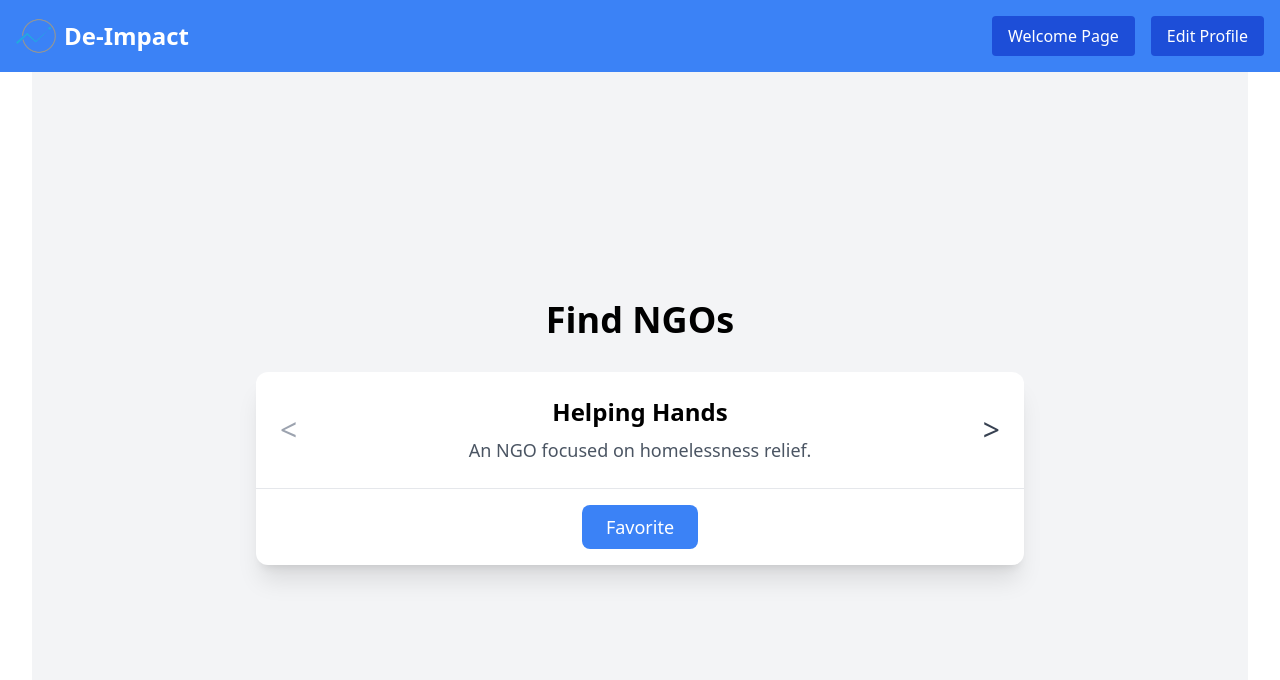
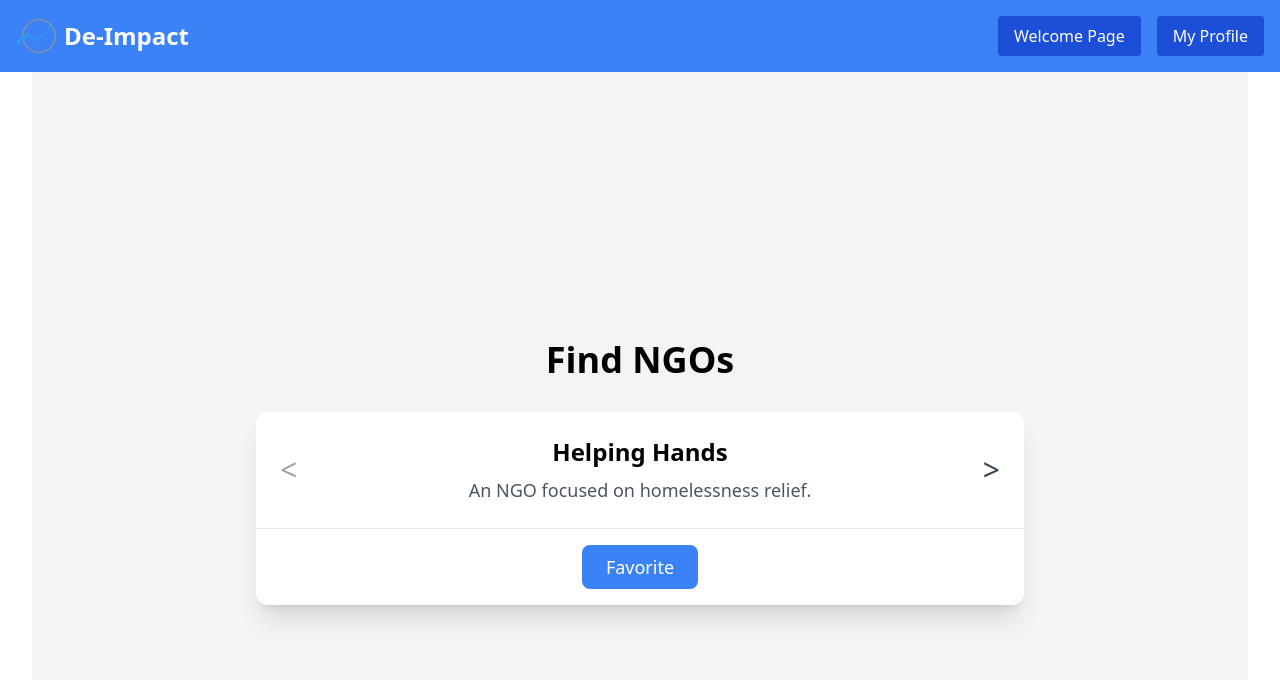
Before and after one commit to cfgdelaware24/Team-10, a React (Vite) app in the folder frontend/: page /FindNGOs in a window 1280 px wide. Shown: the top 680 px of the page. Built offline with nearby package versions, Linux system fonts and the light colour scheme.

Commit message:
Added the ability to navigate back to My profile from the FindNGO page

```diff
--- a/frontend/src/FindNGOs.tsx
+++ b/frontend/src/FindNGOs.tsx
@@ -1,5 +1,5 @@
 import React, { useState } from 'react';
-import { useNavigate } from 'react-router-dom';
+import { useNavigate, useLocation } from 'react-router-dom';
 import axios from 'axios'; // Import axios for API requests
 import SpurImpactLogo from './SpurImpactLogo.png'; // Adjust the path for image logo
 
@@ -8,12 +8,13 @@ interface NGO {
   name: string;
   description: string;
   details: string;
-  positionId: number; // Add positionId to match the API requirements
-  professionalId: number; // Add professionalId to match the API requirements
+  positionId: number;
+  professionalId: number;
 }
 
 const FindNGOs: React.FC = () => {
   const navigate = useNavigate();
+  const location = useLocation(); // To determine the current route
 
   const [currentIndex, setCurrentIndex] = useState(0);
   const [isFlipped, setIsFlipped] = useState(false);
@@ -24,22 +25,22 @@ const FindNGOs: React.FC = () => {
       name: 'Helping Hands',
       description: 'An NGO focused on homelessness relief.',
       details: 'Based in Wilmington, Delaware. Established in 2010. Focus areas include advocacy and providing shelter.',
-      positionId: 1, // Sample positionId
-      professionalId: 101, // Sample professionalId
+      positionId: 1,
+      professionalId: 101,
     },
     {
       name: 'Green Earth Initiative',
       description: 'Focused on environmental protection.',
       details: 'Operating globally since 2005. Works on reforestation and climate change awareness.',
-      positionId: 2, // Sample positionId
-      professionalId: 102, // Sample professionalId
+      positionId: 2,
+      professionalId: 102,
     },
     {
       name: 'Teach for Change',
       description: 'Dedicated to providing education to underserved communities.',
       details: 'Established in 2015, focusing on rural areas with limited access to quality education.',
-      positionId: 3, // Sample positionId
-      professionalId: 103, // Sample professionalId
+      positionId: 3,
+      professionalId: 103,
     },
   ];
 
@@ -49,7 +50,7 @@ const FindNGOs: React.FC = () => {
 
   const handleLikePosition = async (positionId: number, professionalId: number) => {
     try {
-      await axios.post(`/positions/${positionId}/like/${professionalId}`);
+      await axios.post(`http://your-api-base-url/positions/${positionId}/like/${professionalId}`);
       console.log(`Liked position ${positionId} by professional ${professionalId}`);
     } catch (error) {
       console.error('Error liking position:', error);
@@ -84,6 +85,9 @@ const FindNGOs: React.FC = () => {
     handleTop(ngosData[currentIndex]);
   };
 
+  // Function to determine if the given path matches the current location
+  const isActive = (path: string) => location.pathname === path;
+
   return (
     <div className="flex flex-col items-center justify-center min-h-screen bg-gray-100 p-4">
       {/* Navigation bar */}
@@ -98,22 +102,27 @@ const FindNGOs: React.FC = () => {
         <div className="space-x-4">
           {/* Button to navigate to welcome page */}
           <button
-            className="text-white bg-blue-700 px-4 py-2 rounded hover:bg-blue-600"
+            className={`px-4 py-2 rounded hover:bg-blue-600 ${
+              isActive('/WelcomePage') ? 'bg-blue-800 text-white' : 'bg-blue-700 text-white'
+            }`}
             onClick={() => navigate('/WelcomePage')}
           >
             Welcome Page
           </button>
 
-          {/* Button to navigate to edit profile for NGO */}
+          {/* Button to navigate to profile page */}
           <button
-            className="text-white bg-blue-700 px-4 py-2 rounded hover:bg-blue-600"
-            onClick={() => navigate('/ProfApplications')}
+            className={`px-4 py-2 rounded hover:bg-blue-600 ${
+              isActive('/ProfProfilePage') ? 'bg-blue-800 text-white' : 'bg-blue-700 text-white'
+            }`}
+            onClick={() => navigate('/ProfProfilePage')}
           >
-            Edit Profile
+            My Profile
           </button>
         </div>
       </div>
-      <h1 className="text-4xl font-bold mb-8">Find NGOs</h1>
+
+      <h1 className="text-4xl font-bold mb-8 mt-20">Find NGOs</h1>
       <div className="w-full max-w-3xl bg-white shadow-xl rounded-xl overflow-hidden">
         <div className="flex items-center justify-between p-6">
           <button
@@ -123,10 +132,7 @@ const FindNGOs: React.FC = () => {
           >
             &lt;
           </button>
-          <div
-            className="flex-grow mx-4 cursor-pointer"
-            onClick={handleFlip}
-          >
+          <div className="flex-grow mx-4 cursor-pointer" onClick={handleFlip}>
             <div className={`${isFlipped ? 'hidden' : ''}`}>
               <h3 className="text-2xl font-semibold mb-2">{ngosData[currentIndex].name}</h3>
               <p className="text-lg text-gray-600">{ngosData[currentIndex].description}</p>
```
